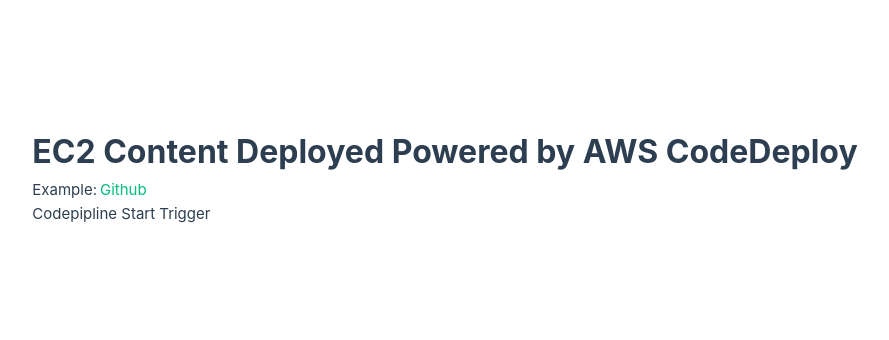
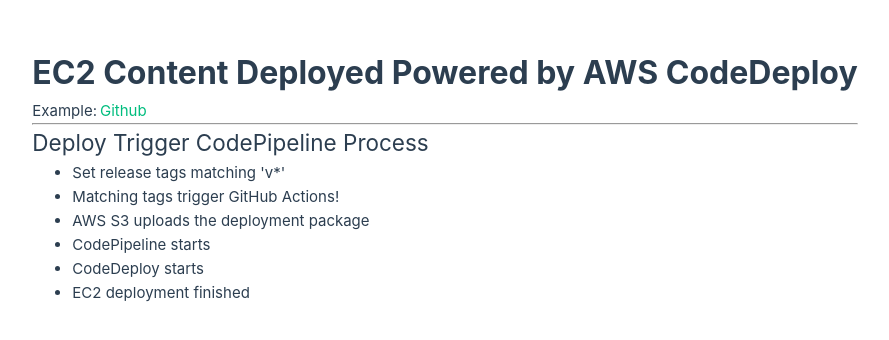
Before and after one commit to yoshitaka-motomura/aws-frontend-s3-deploy, a Vue app: page / in a window 1280 px wide. Shown: the part 224-564 px from the top of the page, without its empty margins (195-1084 px from the left). Built offline with nearby package versions, Linux system fonts and the light colour scheme.

Commit message:
App.vueにデプロイトリガーのコードパイプラインプロセスを追加する

```diff
--- a/src/App.vue
+++ b/src/App.vue
@@ -8,7 +8,16 @@
         >Github</a
       >
     </p>
-    <p>Codepipline Start Trigger</p>
+    <hr />
+    <h2>Deploy Trigger CodePipeline Process</h2>
+    <ul>
+      <li>Set release tags matching 'v*'</li>
+      <li>Matching tags trigger GitHub Actions!</li>
+      <li>AWS S3 uploads the deployment package</li>
+      <li>CodePipeline starts</li>
+      <li>CodeDeploy starts</li>
+      <li>EC2 deployment finished</li>
+    </ul>
   </main>
 </template>
 
```
